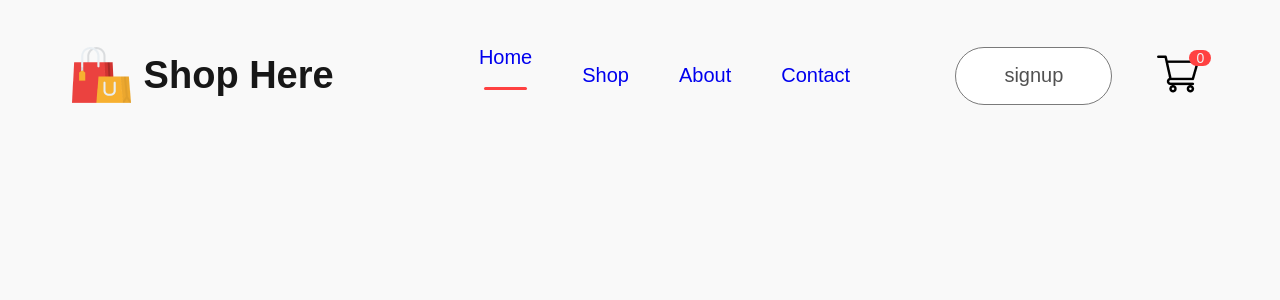
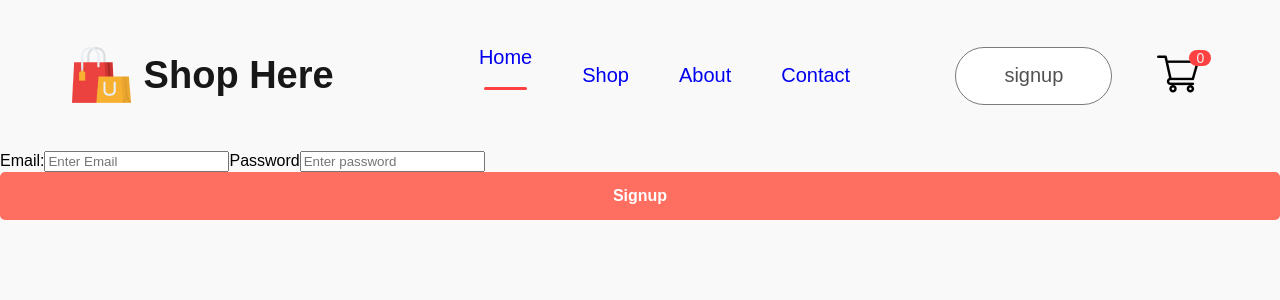
Before and after one commit to srikar-hub/Promote-Handlooms, a React (Create React App) app: page /setPassword in a window 1280 px wide. Shown: the top 300 px of the page. Built offline with nearby package versions, Linux system fonts and the light colour scheme.

Commit message:
added forgotPassword Functionality

```diff
--- a/package.json
+++ b/package.json
@@ -9,6 +9,7 @@
     "@testing-library/react": "^13.4.0",
     "@testing-library/user-event": "^13.5.0",
     "axios": "^1.7.7",
+    "cors": "^2.8.5",
     "react": "^18.3.1",
     "react-dom": "^18.3.1",
     "react-router-dom": "^6.26.2",
--- a/src/App.js
+++ b/src/App.js
@@ -7,7 +7,8 @@ import Product from './Pages/Product';
 import Carts from './Pages/Carts';
 import Login from './Pages/Login'
 import Signup from './Pages/Signup';
-
+import ForgotPassword from './Pages/ForgotPassword';
+import SetPassword from './Pages/SetPassword';
 import Collection from './Components/Collections/Collection';
 function App() {
   return (
@@ -18,7 +19,8 @@ function App() {
           <Route path="/items" element={<Collection/>}>
           <Route path=':itemId' element={<Collection/>}/>
           </Route>
-
+          <Route path='/forgotPassword' element={<ForgotPassword/>} />
+          <Route path='/setPassword' element={<SetPassword/>} />
           <Route path="/about" element={<Home/>}/>
           <Route path="/signup" element={<Signup/>}/>
           <Route path='/carts' element={<Carts/>}/>
--- /dev/null
+++ b/src/Pages/ForgotPassword.jsx
@@ -0,0 +1,58 @@
+import React, { useState } from 'react'
+import axios from 'axios';
+import { ToastContainer, toast } from 'react-toastify';
+import 'react-toastify/dist/ReactToastify.css';
+import { useNavigate } from 'react-router-dom';
+export default function ForgotPassword() {
+    const navigate = useNavigate();
+const [formData,setFormData] = useState({
+    email:"",
+    password:"",
+});
+const handleChange = (e) =>{
+     setFormData({
+        ...formData,
+        [e.target.name]:e.target.value,
+     })
+}
+
+    const handleSubmit = async (e)=>{
+        e.preventDefault();
+
+       try{
+        const res =  await axios.post("http://localhost:8080/api/users/login", formData);
+        console.log(res);
+        if(res.data.success){
+            toast.success("Redirecting",{
+                autoClose:3000,
+                position:"top-right",
+                onClose:()=>navigate("/setPassword"),
+            });
+
+        }
+        else{
+            toast.error("Error! Email or Password is incorrect",{
+                autoClose:3000,
+                position:"top-right",
+            });
+        }
+       }
+       catch(error){
+        toast.error("Something Went Wrong please try again",{
+            position:"top-right",
+            autoClose:3000,
+        })
+       }
+    }
+  return (
+    <div>
+
+        <form onSubmit={handleSubmit}>
+            Email:<input type="email" name="email" id="email" placeholder='Enter email' value={formData.email} onChange={handleChange} required/>
+            Password:<input type="password" name="password" id="password" placeholder='Enter Old Password' value={formData.password} onChange={handleChange} required/>
+            <button type='submit'>Verify</button>
+            <ToastContainer/>
+        </form>
+    </div>
+  )
+}
--- /dev/null
+++ b/src/Pages/SetPassword.jsx
@@ -0,0 +1,74 @@
+import React from 'react'
+import { useState } from 'react';
+import axios from 'axios';
+import { ToastContainer, toast } from 'react-toastify';
+import 'react-toastify/dist/ReactToastify.css';
+import { useNavigate } from 'react-router-dom';
+
+export default function SetPassword() {
+
+
+    const [formData,setFormData] = useState({
+        name:"",
+        email:"",
+        password:"",
+      });
+       const navigate = useNavigate();
+
+
+
+
+      const handleChange = (e) => {
+        // const { name, value } = e.target; // Extract 'name' and 'value' from the input that triggered the event
+        setFormData({ ...formData, [e.target.name]: e.target.value }); // Update the corresponding key in formData with the new value
+      };
+
+      const handleSubmit = async (e) => {
+        e.preventDefault(); // Prevent default form submission behavior
+        try {
+          const response = await axios.put("http://localhost:8080/api/users/setPassword", formData);
+          console.log(response.data);
+          if(response.data.success){
+          toast.success(response.data.message,{
+            position:"top-right",
+            style: { whiteSpace: "nowrap", textOverflow: "ellipsis", overflow: "hidden" },
+            autoClose:3000,
+            onClose : ()=>navigate("/login"),
+          });
+          }else{
+            toast.success(response.data.message,{
+                position:"top-right",
+                style: { whiteSpace: "nowrap", textOverflow: "ellipsis", overflow: "hidden" },
+                autoClose:3000,
+              });
+          }
+        } catch (error) {
+          console.error("Error during signup:", error);
+          toast.error("Error Failed to Login ",{
+            style: { whiteSpace: "nowrap", textOverflow: "ellipsis", overflow: "hidden" },
+            position:"top-left",
+            autoClose:3000,
+          });
+        }
+      };
+
+
+      return (
+
+        <div>
+
+
+            <form onSubmit={handleSubmit}>
+           Email:<input type="email" name="email" placeholder='Enter Email' value={formData.email} onChange={handleChange} required/>
+                Password<input type="password" name="password" placeholder='Enter password' value={formData.password} onChange={handleChange} required />
+                <button type='submit'>Signup</button>
+                <ToastContainer/>
+            </form>
+        </div>
+
+
+
+
+      );
+
+}
--- a/src/Pages/Signup.jsx
+++ b/src/Pages/Signup.jsx
@@ -58,7 +58,7 @@ export default function Signup() {
             Password<input type="password" name="password" placeholder='Enter password' value={formData.password} onChange={handleChange} required />
             <button>Signup</button>
             <p>Already have an Account? <Link to="/login">Login</Link> </p>
-            <p><Link to="/forgotpassword">Forgot Password?</Link></p>
+            <p><Link to="/forgotPassword">Forgot Password?</Link></p>
             <ToastContainer/>
         </form>
     </div>
```
Also changed, not shown: src/Pages/Login.jsx (line endings or trailing spaces), 1 other file (tests, documents, lock files or other folders).
